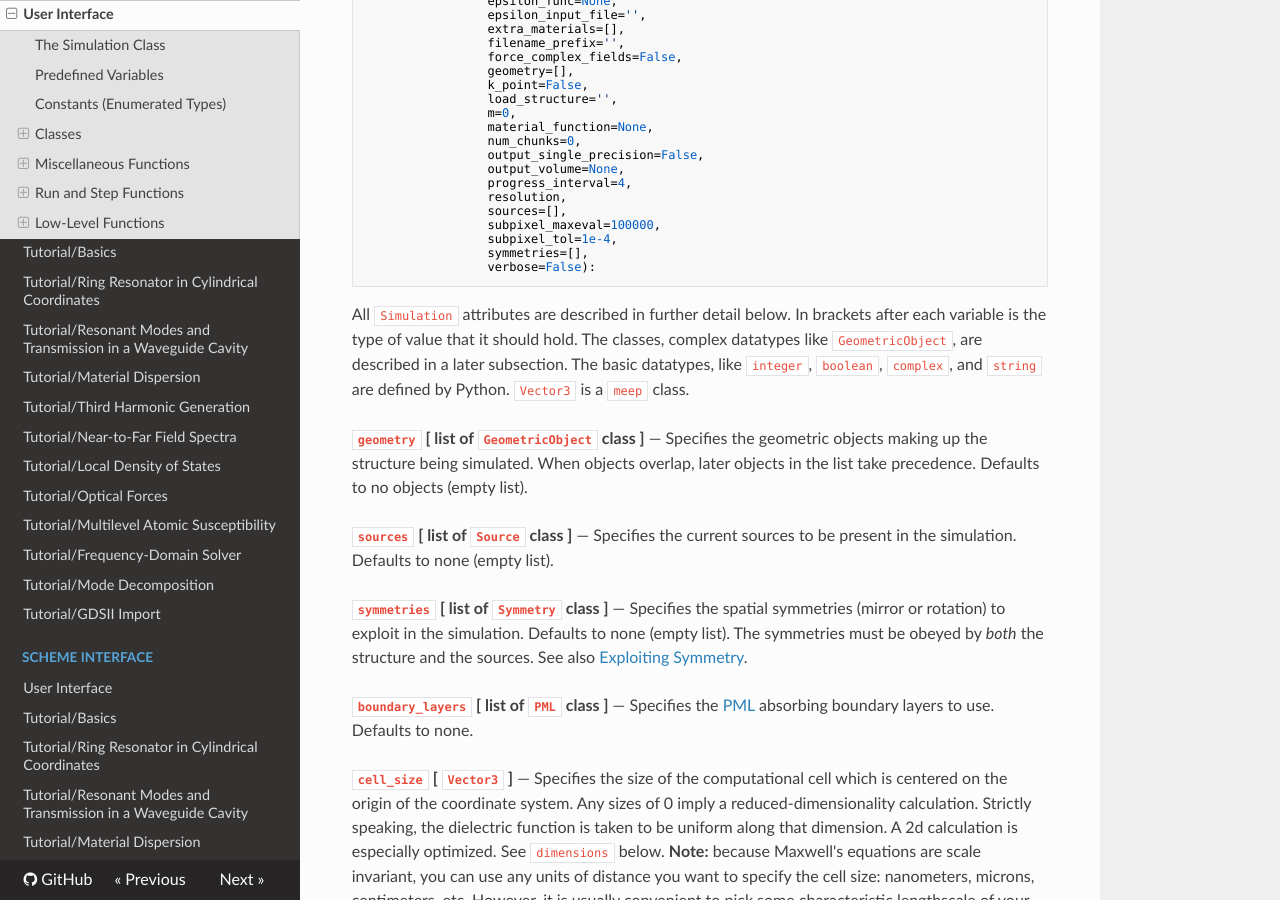
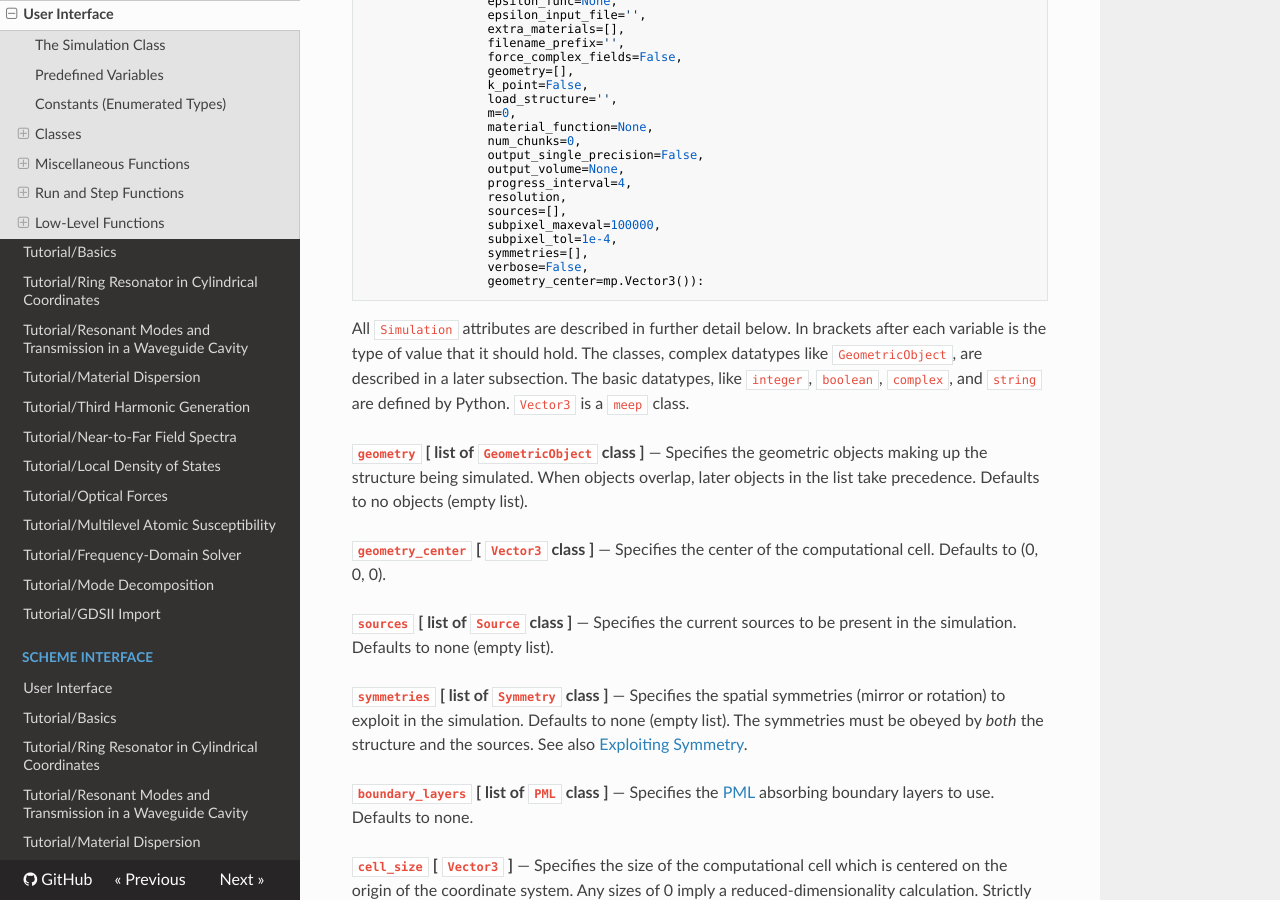
Before and after one commit to NanoComp/meep, an MkDocs documentation site: the page built from doc/docs/Python_User_Interface.md, in a window 1280 px wide and 900 px high, scrolled down 2433 px. Built offline with MkDocs 1.6.1, drawn with Linux system fonts in a browser that asks for light colours; nearby versions of some CDN libraries; formulas are drawn with MathJax 3; old or Windows-style settings are respelled for this version of MkDocs.

Commit message:
Add documentation

````diff
--- a/doc/docs/Python_User_Interface.md
+++ b/doc/docs/Python_User_Interface.md
@@ -44,7 +44,8 @@ class Simulation(object):
                  subpixel_maxeval=100000,
                  subpixel_tol=1e-4,
                  symmetries=[],
-                 verbose=False):
+                 verbose=False,
+                 geometry_center=mp.Vector3()):
 ```
 
 All `Simulation` attributes are described in further detail below. In brackets after each variable is the type of value that it should hold. The classes, complex datatypes like `GeometricObject`, are described in a later subsection. The basic datatypes, like `integer`, `boolean`, `complex`, and `string` are defined by Python. `Vector3` is a `meep` class.
@@ -52,6 +53,10 @@ All `Simulation` attributes are described in further detail below. In brackets a
 **`geometry` [ list of `GeometricObject` class ]**
 —
 Specifies the geometric objects making up the structure being simulated. When objects overlap, later objects in the list take precedence. Defaults to no objects (empty list).
+
+**`geometry_center` [ `Vector3` class ]**
+—
+Specifies the center of the computational cell. Defaults to (0, 0, 0).
 
 **`sources` [ list of `Source` class ]**
 —
````
